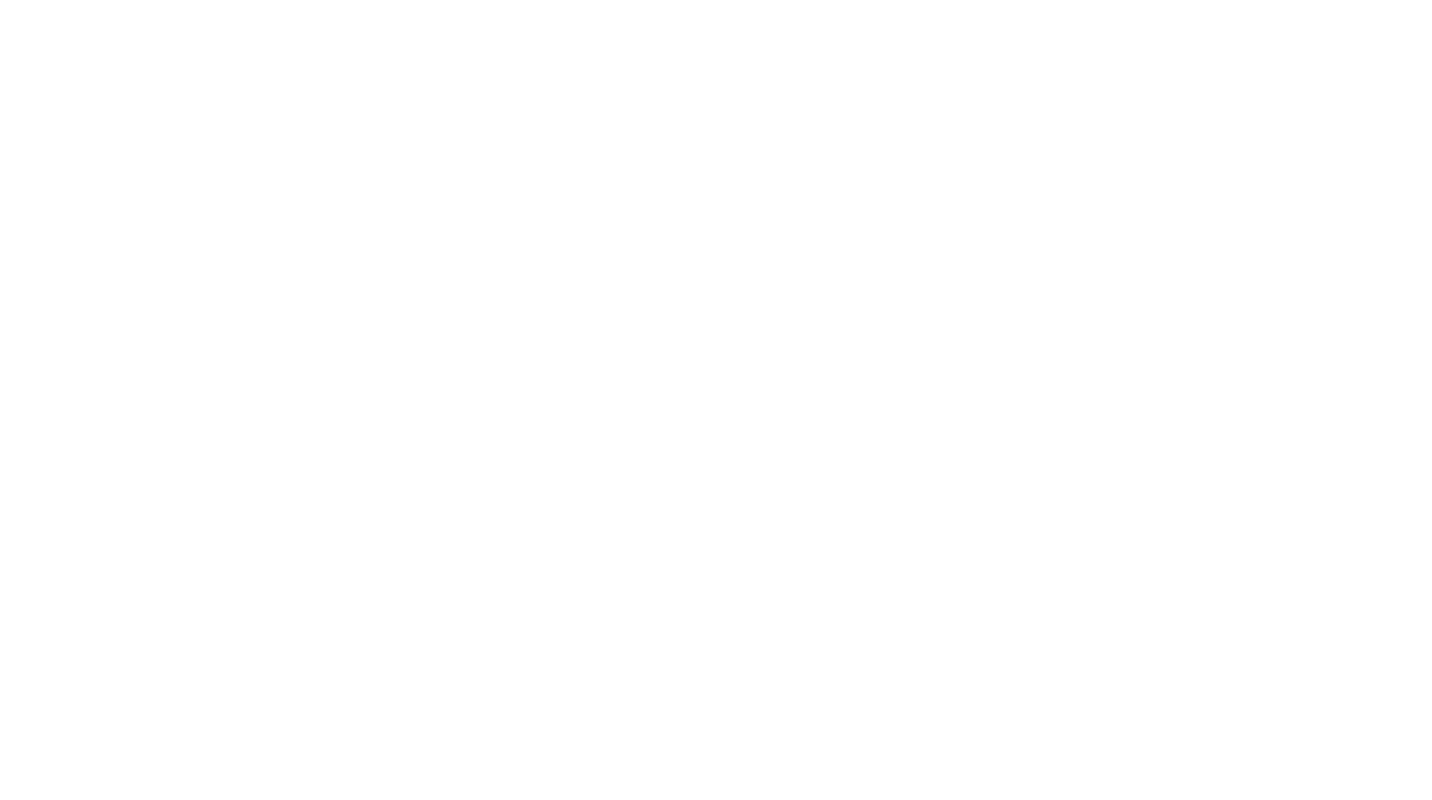
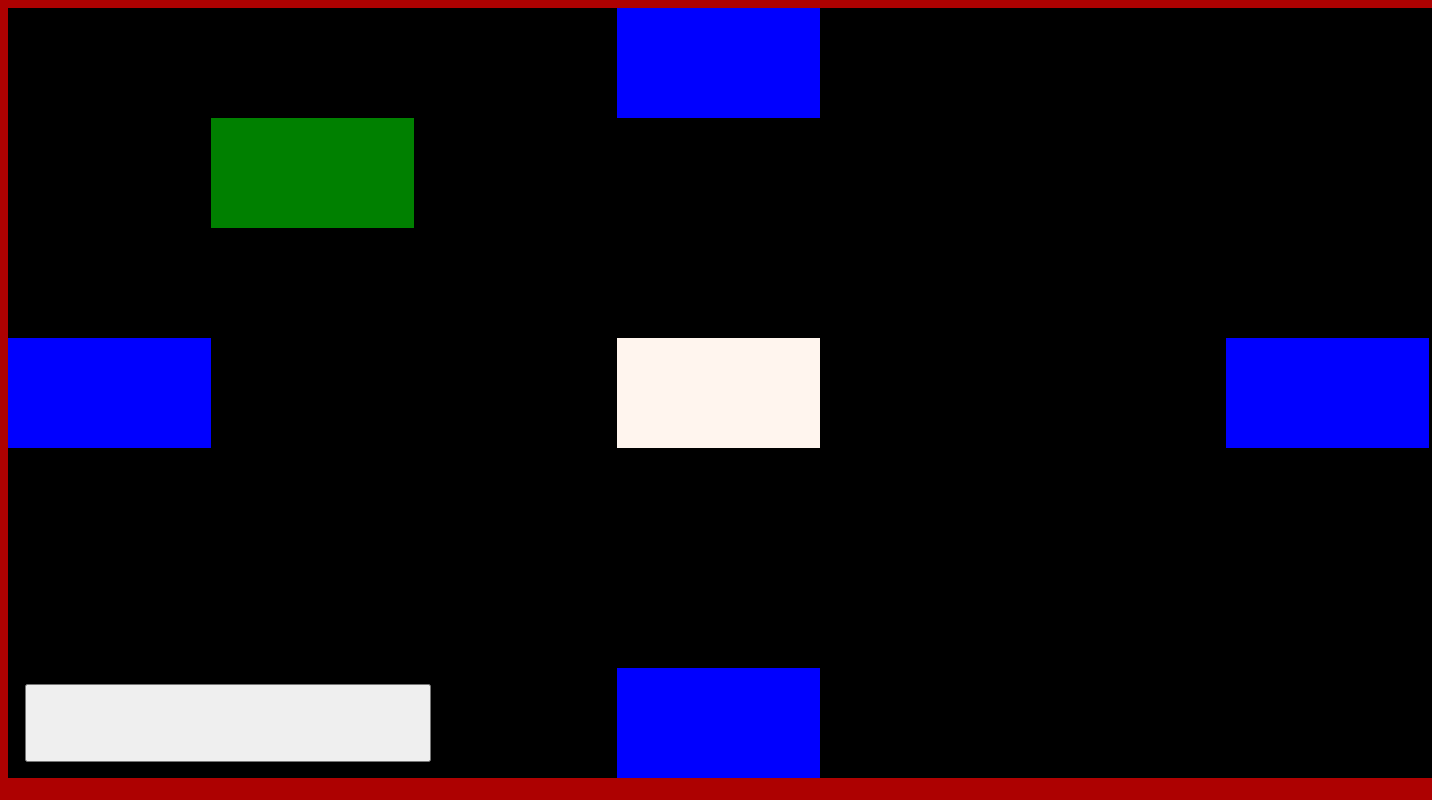
Before and after one commit to GrahamA4/UNO, a plain HTML site: page game.html in a window 1280 px wide. Shown: the whole page, 1432 px wide, since content can reach past the window. Drawn offline with Linux system fonts and the light colour scheme.

Commit message:
added card container / randomizer

```diff
--- a/game.css
+++ b/game.css
@@ -0,0 +1,70 @@
+body{
+    background-color: #AD0101;
+    display: grid;
+}
+
+
+.table{
+    display: grid;
+    grid-template-columns: repeat(7, 203px);
+    grid-template-rows: repeat(7, 110px);
+    background-color: black;
+    width: 1424px;
+    heighT: 770px;
+
+}
+
+.controlPanel{
+    color: red;
+    width: 406px;
+    height: 78px;
+    display: grid;
+    grid-column-start: 1;
+    grid-column-end: 3;
+    grid-row-start: 7;
+    margin: 16px 0px 0px 17px;
+}
+
+
+.deck {
+    background-color: green;
+    grid-column-start: 2;
+    grid-column-end: 3;
+    grid-row: 2;
+}
+
+
+.pile {
+    background-color: seashell;
+    grid-column-start: 4;
+    grid-column-end: 5;
+    grid-row: 4;
+}
+
+
+
+.slot{
+    background-color:blue;
+}
+
+#player1{
+    grid-column-start: 5;
+    grid-column-end: 4;
+    grid-row-start: 7;
+}
+
+#player2{
+    grid-column-start: 5;
+    grid-column-end: 4;
+    grid-row: 1;
+}
+#player3{
+    grid-column-start: 1;
+    grid-column-end: 2;
+    grid-row: 4;
+}
+#player4{
+    grid-column-start: 7;
+    grid-column-end: 8;
+    grid-row: 4;
+}
--- a/game.html
+++ b/game.html
@@ -5,17 +5,26 @@
     <meta http-equiv="X-UA-Compatible" content="IE=edge">
     <meta name="viewport" content="width=device-width, initial-scale=1.0">
     <title>UNO GAME</title>
+    <link rel="stylesheet" type='text/css' href="game.css">
+
 </head>
 <body>
     <section class="table">
 <sript type="text/javascript" src="index.js"></sript>
-        <div class="slot"></div>
-        <div class="slot"></div>
-        <div class="slot"></div>
-        <div class="slot"></div>
+<div class="deck"></div>
+<div class="pile"></div>
+
+        <div class="slot" id="player1"></div>
+        <div class="slot" id="player2"></div>
+        <div class="slot" id="player3"></div>
+        <div class="slot" id="player4"></div>
+
+
+        <section class="controlPanel">
+            <button class="replay"></button>
+        </section>
+
      </section>
-    <section class="controlPanel">
-
-    </section>
 </body>
+<sript type="text/javascript" src="game.js"></sript>
 </html>
```
Also changed, not shown: game.js (+23 -0 lines).
